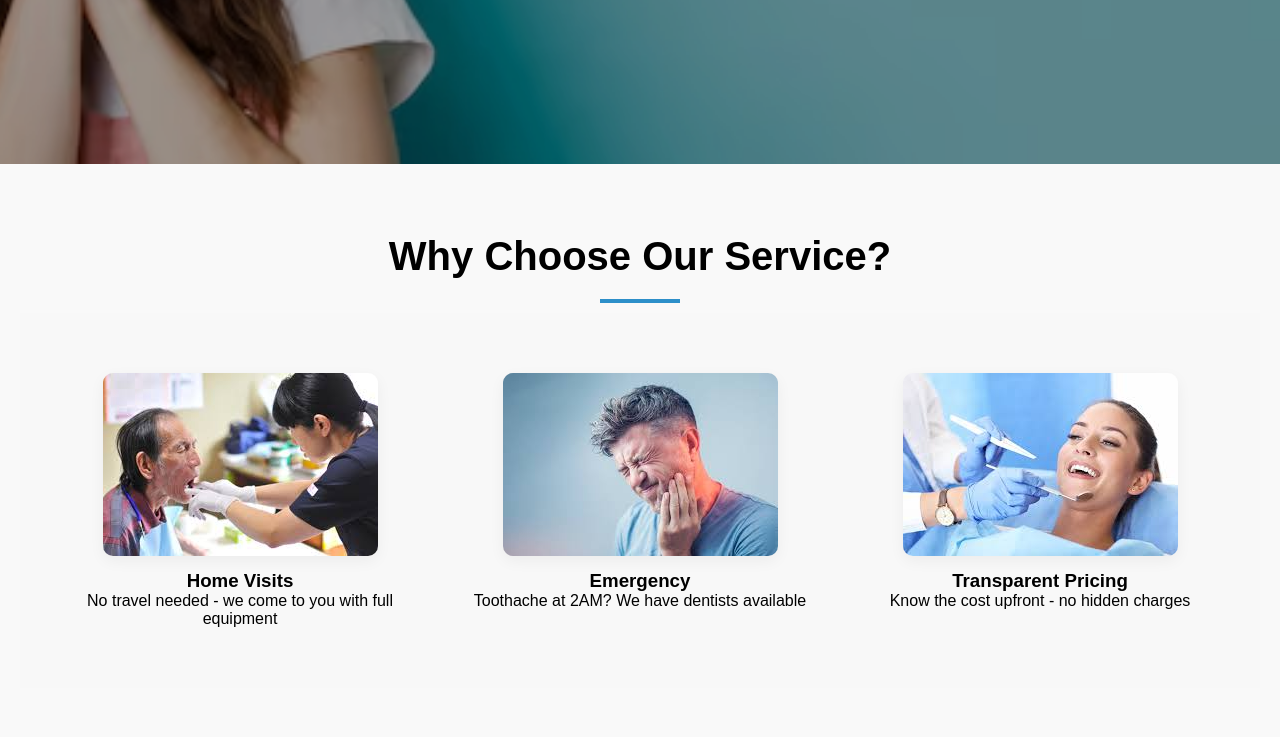
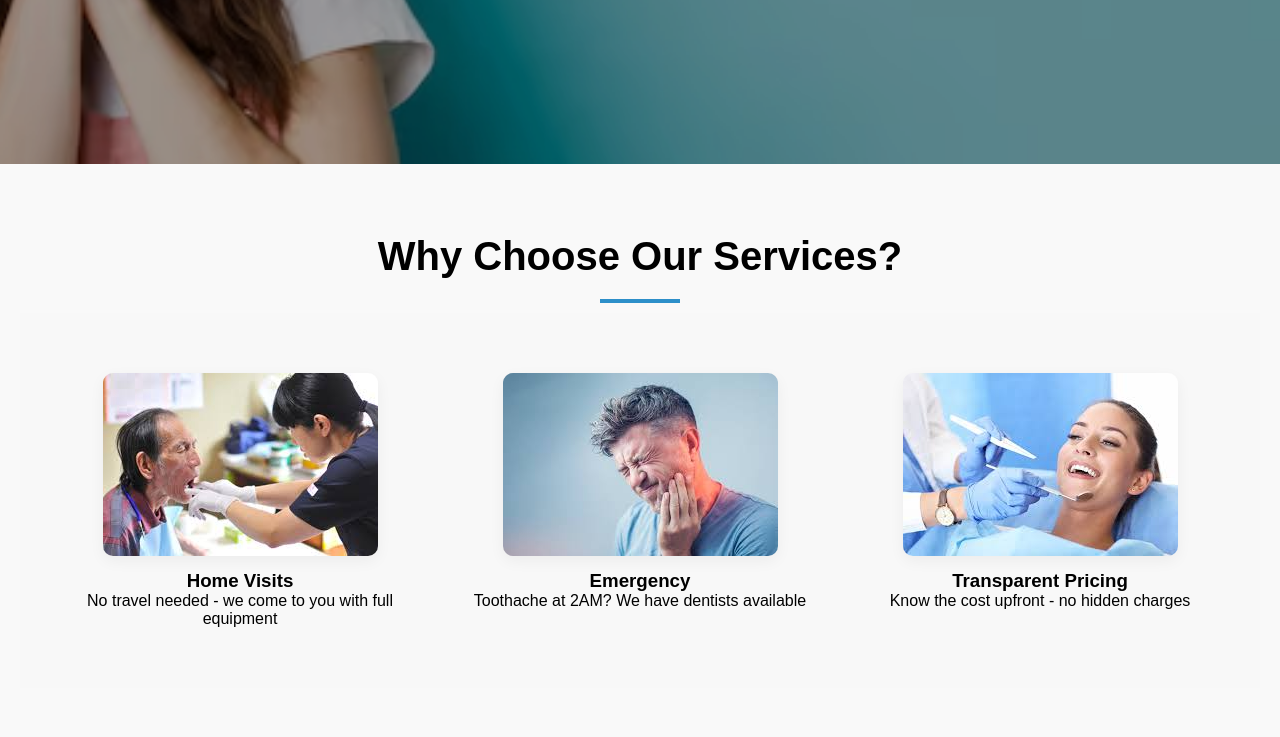
Before and after one commit to green001-fullstack/dentist_portal, a Flask app: page / in a window 1280 px wide. Shown: the part 636-1373 px from the top of the page. Run offline with Flask 3, Linux system fonts and the light colour scheme; some libraries are stand-ins or nearby versions.

Commit message:
Letter changed

```diff
--- a/templates/homepage.html
+++ b/templates/homepage.html
@@ -37,7 +37,7 @@
       </section>
        <!-- Benefit section -->
       <section class="benefit-content">
-        <h2>Why Choose Our Service?</h2>
+        <h2>Why Choose Our Services?</h2>
         <div class="benefit-grid">
             <div class="card">
                 <img src="{{ url_for('static', filename='images/home-visit.jpeg') }}" alt="Home visit">
```
